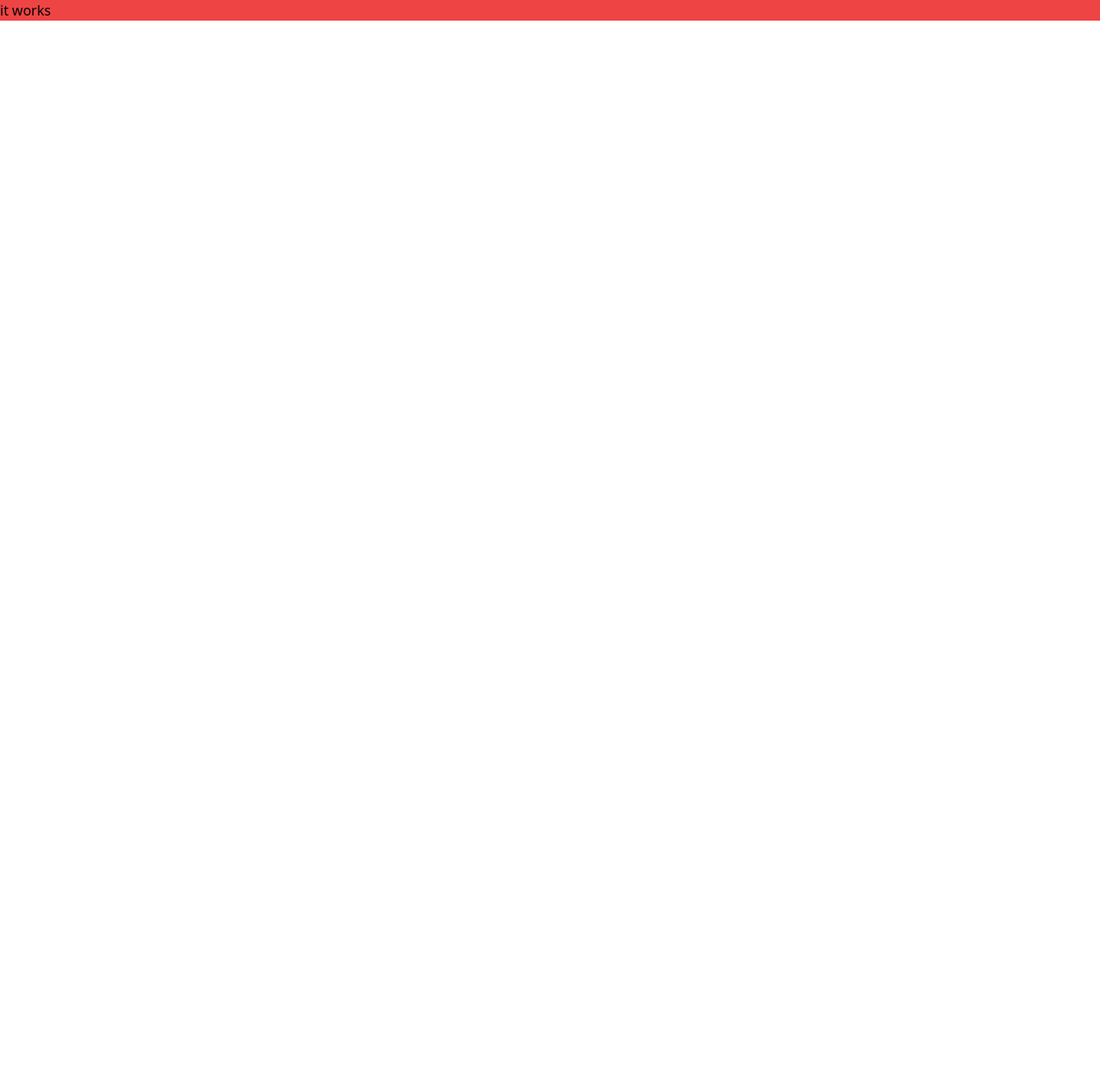
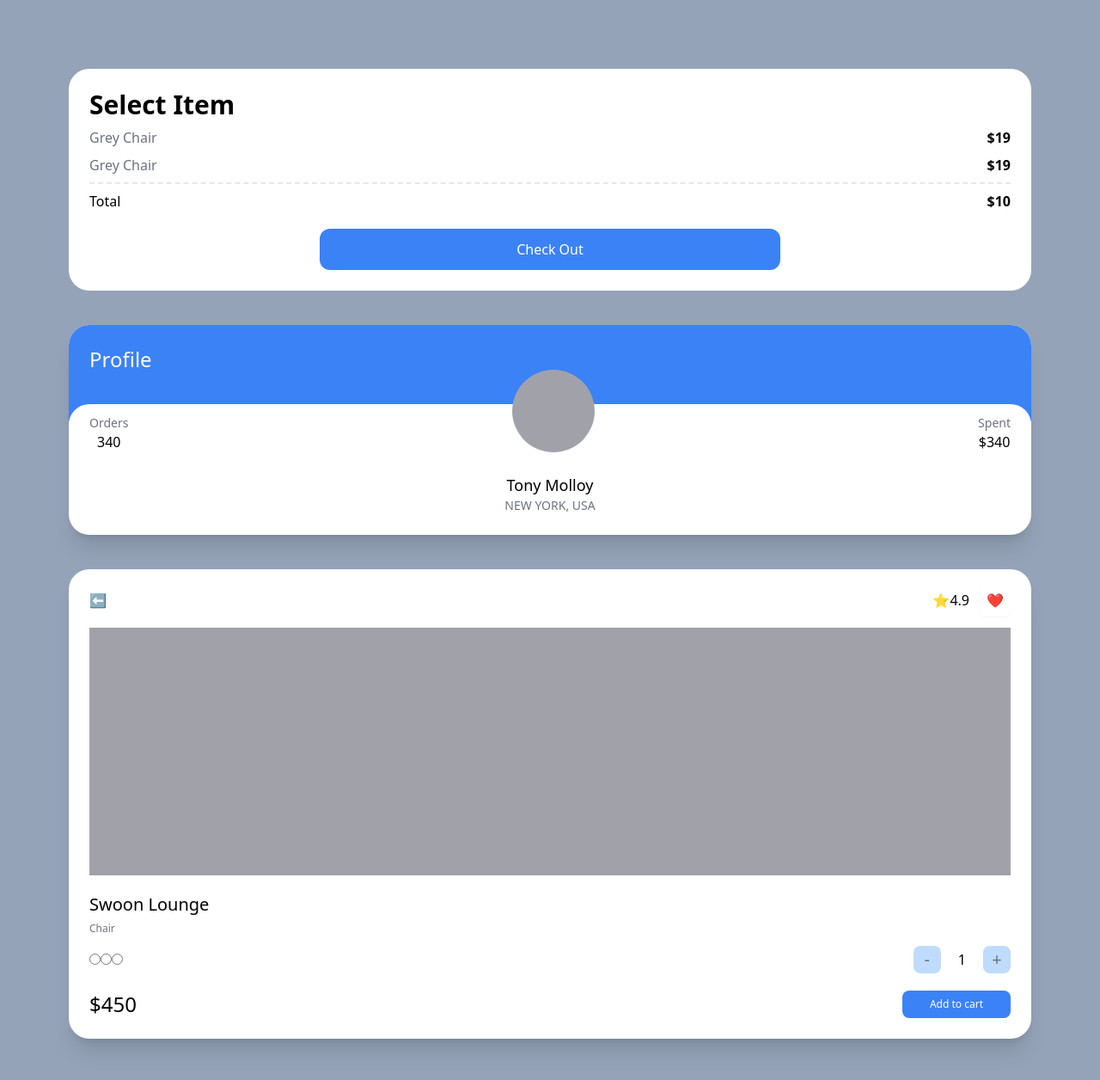
Before and after one commit to jiwoon-code/carrot-market, a Next.js app: page / in a window 1280 px wide. Shown: the top 1256 px of the page at 86% size. Before the commit the page ends 800 px from the top, so only its background shows below. Built offline with nearby package versions, Linux system fonts and the light colour scheme.

Commit message:
Test Drive part

```diff
--- a/src/pages/index.tsx
+++ b/src/pages/index.tsx
@@ -2,8 +2,83 @@
 
 const Home: NextPage = () => {
   return (
-    <div className="bg-red-500">
-      <h1 className="text-black">it works</h1>
+    <div className="bg-slate-400 py-20 px-20 grid gap-10 min-h-screen">
+      <div className="bg-white p-6 rounded-3xl shadow-3xl ">
+        <span className="font-semibold text-3xl">Select Item</span>
+        <div className="flex justify-between my-2">
+          <span className="text-gray-500">Grey Chair</span>
+          <span className="font-semibold">$19</span>
+        </div>
+        <div className="flex justify-between">
+          <span className="text-gray-500">Grey Chair</span>
+          <span className="font-semibold">$19</span>
+        </div>
+        <div className="flex justify-between mt-2 pt-2 border-t-2 border-dashed">
+          <span>Total</span>
+          <span className="font-semibold">$10</span>
+        </div>
+        <div className="mt-5 bg-blue-500 text-white p-3 text-center rounded-xl w-2/4 mx-auto">
+          Check Out
+        </div>
+      </div>
+      <div className="bg-white overflow-hidden rounded-3xl shadow-xl ">
+        <div className="bg-blue-500 p-6 pb-14">
+          <span className="text-white text-2xl">Profile</span>
+        </div>
+        <div className="rounded-3xl p-6 bg-white relative -top-5">
+          <div className="flex relative -top-16 justify-between items-end">
+            <div className="flex flex-col items-center">
+              <span className="text-sm text-gray-500">Orders</span>
+              <span className="font-medium">340</span>
+            </div>
+            <div className="h-24 w-24 bg-zinc-400 rounded-full" />
+            <div className="flex flex-col items-center">
+              <span className="text-sm text-gray-500">Spent</span>
+              <span className="font-medium">$340</span>
+            </div>
+          </div>
+          <div className="flex flex-col items-center relative -mt-10 -mb-5 ">
+            <span className="text-lg font-medium">Tony Molloy</span>
+            <span className="text-sm text-gray-500">NEW YORK, USA</span>
+          </div>
+        </div>
+      </div>
+      <div className="bg-white p-6 rounded-3xl shadow-xl ">
+        <div className="flex mb-5 justify-between items-center">
+          <span>⬅</span>
+          <div className="space-x-3">
+            <span>⭐4.9</span>
+            <span className="shadow-sm p-2 rounded-md">❤</span>
+          </div>
+        </div>
+        <div className="bg-zinc-400 h-72 mb-5" />
+        <div className="flex flex-col">
+          <span className="font-medium mb-1.5 text-xl">Swoon Lounge</span>
+          <span className="text-xs text-gray-500">Chair</span>
+          <div className="mt-3 mb-5 flex justify-between items-center">
+            <div>
+              <input type="radio" />
+              <input type="radio" />
+              <input type="radio" />
+            </div>
+            <div className="flex items-center space-x-5">
+              <button className=" bg-blue-200 flex justify-center items-center aspect-square w-8 text-xl rounded-lg text-gray-500">
+                -
+              </button>
+              <span>1</span>
+              <button className=" bg-blue-200 flex justify-center items-center aspect-square w-8 text-xl rounded-lg text-gray-500">
+                +
+              </button>
+            </div>
+          </div>
+          <div className="flex justify-between items-center">
+            <span className="font-medium text-2xl">$450</span>
+            <button className="bg-blue-500 py-2 px-8 text-xs text-center text-white rounded-lg">
+              Add to cart
+            </button>
+          </div>
+        </div>
+      </div>
     </div>
   );
 };
```
